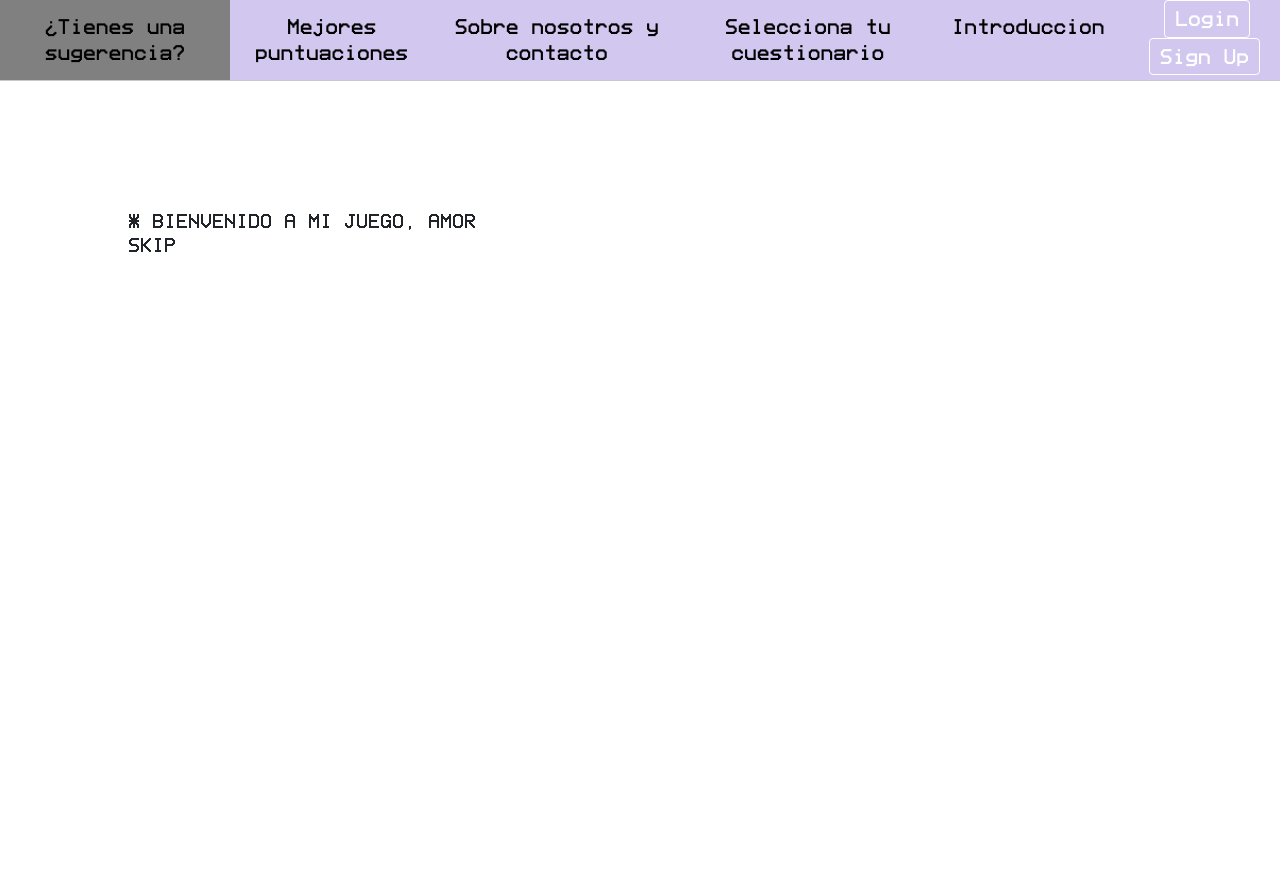
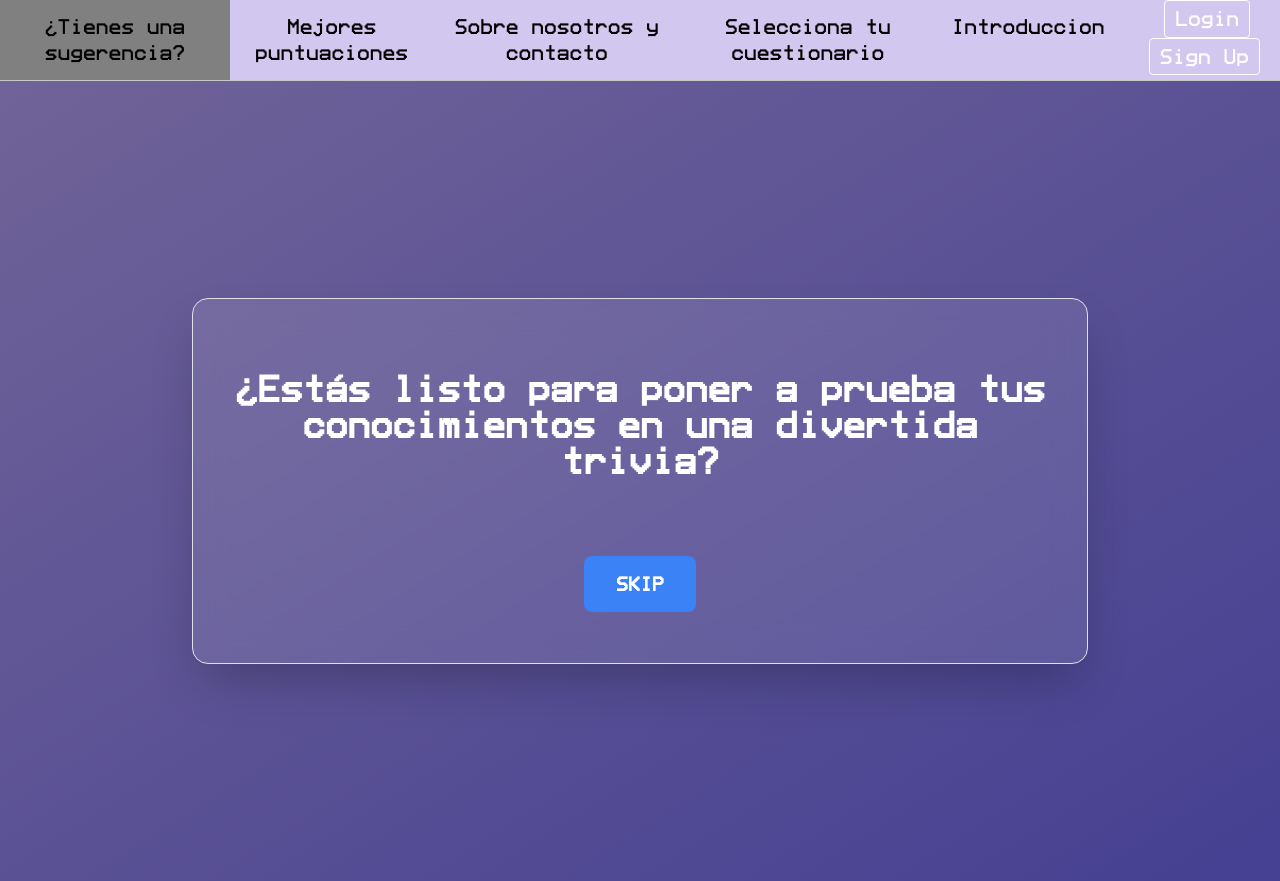
Before and after one commit to Atesoide/Quizqueen-py, a Flask app: page / in a window 1280 px wide. Before the commit the page ends 252 px from the top, so only its background shows below. Run offline with Flask 3, Linux system fonts and the light colour scheme; style sheets or scripts are compiled from the project's sources; some libraries are stand-ins or nearby versions.

Commit message:
[AGREGA] estilo al index

```diff
--- a/client/templates/index.html
+++ b/client/templates/index.html
@@ -35,11 +35,16 @@
 <!-- Script personalizado -->
 <script type="text/javascript" src="{{ url_for('static', filename='js/index_script.js')}}"></script>
 
-
-<div class="container">
-    <div id="typewriter-box"></div>
-    <div class="buttons">
-        <a href="selector" class="skip-button">SKIP</a>
+<div class="min-h-screen bg-gradient-to-br from-quiz-purple to-quiz-darkpurple flex items-center justify-center p-4">
+    <div class="bg-white/10 backdrop-blur-lg rounded-2xl p-8 max-w-4xl w-full border border-white/20 shadow-2xl">
+        <div class="text-center min-h-[300px] flex flex-col justify-center items-center">
+            <div id="typewriter-box" class="text-2xl md:text-3xl font-bold text-white mb-8 min-h-[150px] flex items-center justify-center cursor-pointer hover:text-quiz-lightpurple transition-colors duration-300"></div>
+            <div class="buttons mt-4">
+                <a href="selector" class="skip-button inline-block bg-blue-500 hover:bg-blue-600 text-white font-bold py-3 px-8 rounded-lg transition-all duration-300 transform hover:scale-105">
+                    SKIP
+                </a>
+            </div>
+        </div>
     </div>
 </div>
 {% endblock %}
--- a/static/js/index_script.js
+++ b/static/js/index_script.js
@@ -1,11 +1,9 @@
 $(document).ready(function() {
     const messages = [
-        "* BIENVENIDO A MI JUEGO, AMOR",
-        "* EN ESTE JUEGO, VAMOS A PROBAR TU CONOCIMIENTO SOBRE UNA VARIEDAD DE TEMAS!",
-        "* SIMPLEMENTE ESCOGES UNA DIFICULTAD ANTES DE SELECCIONAR TU CUESTIONARIO, Y EMPIEZAS A CONTESTAR LAS PREGUNTAS!",
-        "* PERO NO COMETAS MUCHOS ERRORES, POR QUE SI FALLAS MUCHAS PREGUNTAS...",
-        "* MORIRAS!!!",
-        "* ENTONCES, ¿COMENZAMOS?"
+        "¿Estás listo para poner a prueba tus conocimientos en una divertida trivia?",
+        "Selecciona una dificultad y comienza a jugar",
+        "Recuerda no comenter demasiados erroes, podrías quedarte sin oportunidades para responder",
+        "Buena suerte!"
     ];
 
     let currentMessage = 0;
```
